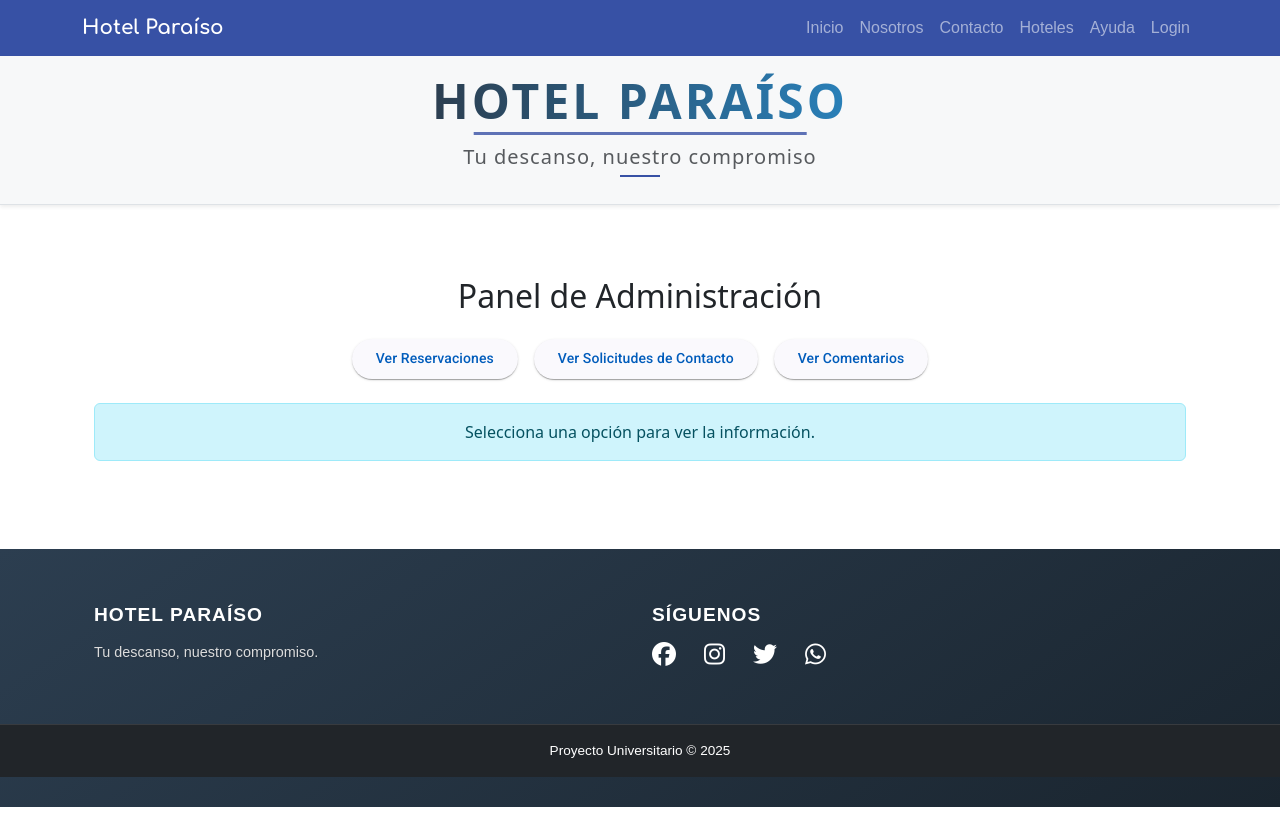
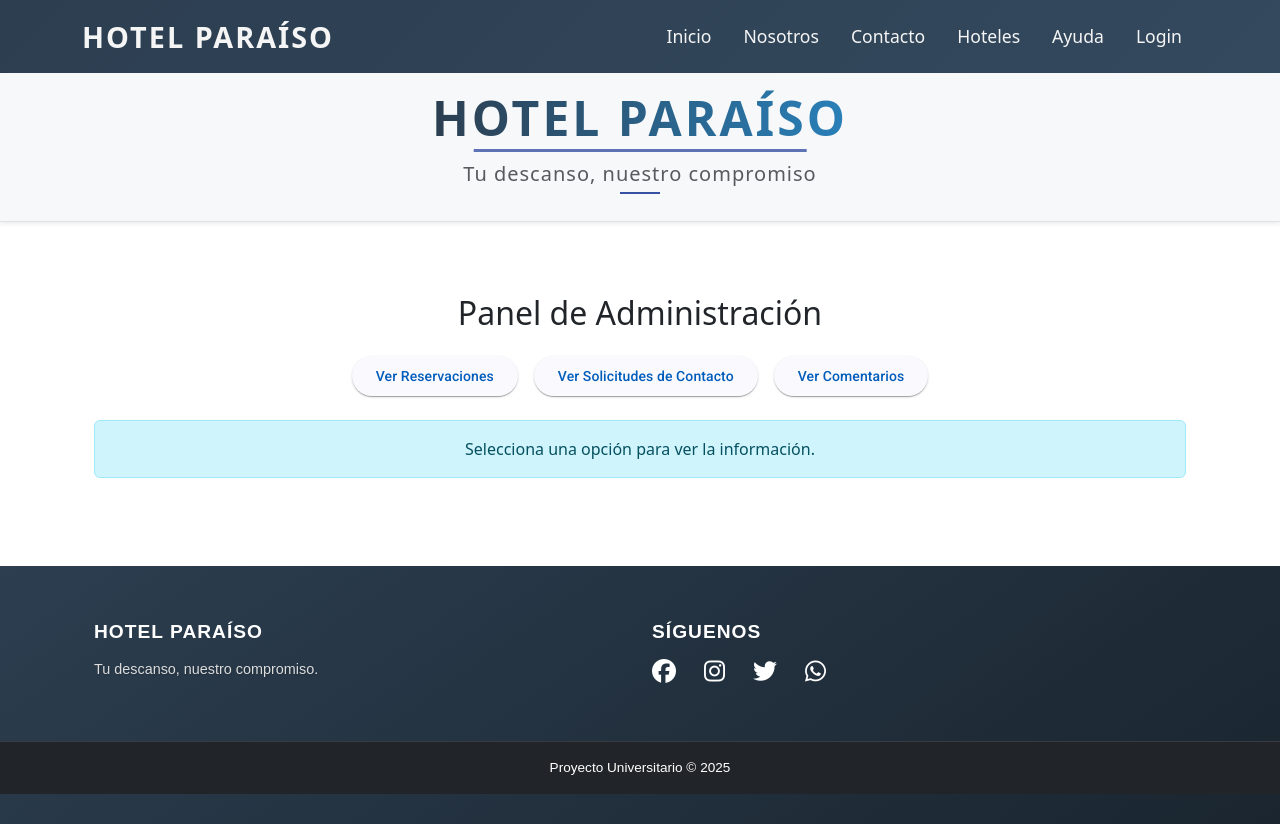
Before and after one commit to estebanesparza9/miniproyecto_2, an Angular app: page /admin in a window 1280 px wide. Built offline with nearby package versions, Linux system fonts and the light colour scheme.

Commit message:
Update navbar.component.css

```diff
--- a/src/app/components/navbar/navbar.component.css
+++ b/src/app/components/navbar/navbar.component.css
@@ -1,13 +1,85 @@
-.navbar-brand{
-    font-family: var(--special);
-    font-weight: 700;
+
+.navbar {
+  background: linear-gradient(135deg, #2c3e50, #34495e);
+  box-shadow: 0 2px 10px rgba(0, 0, 0, 0.2);
+  padding: 10px 0;
+  transition: background-color 0.3s ease, box-shadow 0.3s ease;
+
 }
 
-nav{
-    background-color: var(--azuloscuro);
-    border-color: var(--amarillooscuro);
+.navbar-brand {
+  font-size: 1.8rem;
+  font-weight: 700;
+  letter-spacing: 2px;
+  text-transform: uppercase;
+  color: var(--blanco) ;
+  transition: color 0.3s ease;
 }
 
-.nav-link{
-    font-family: var(--other);
+.navbar-brand:hover {
+  color: var(--amarillooscuro);
 }
+
+.navbar-toggler {
+  border-color:var(--amarillooscuro);
+}
+
+.navbar-toggler-icon {
+  background-color: var(--amarillooscuro);
+}
+
+.navbar-nav .nav-item .nav-link {
+  color: var(--blanco);
+  font-size: 1.1rem;
+  font-weight: 500;
+  padding: 8px 16px;
+  transition: color 0.3s ease, transform 0.3s ease;
+}
+
+.navbar-nav .nav-item .nav-link:hover {
+  color: var(--amarillooscuro) ;
+  transform: translateY(-3px);
+}
+
+.navbar-nav .nav-item .nav-link:active {
+  color: var(--amarillooscuro) ;
+}
+
+.navbar-nav .nav-item.active .nav-link {
+  color: var(--amarillooscuro) ;
+  font-weight: 700;
+}
+
+.navbar-nav .nav-item .nav-link {
+  display: flex;
+  align-items: center;
+}
+
+.navbar-nav .nav-item .nav-link i {
+  margin-right: 8px;
+}
+
+.navbar-collapse {
+  display: flex;
+  justify-content: flex-end;
+}
+
+.navbar-nav.ms-auto {
+  margin-left: auto;
+}
+
+.navbar-text {
+  font-size: 1rem;
+  color: var(--amarillooscuro);
+  font-weight: 600;
+}
+
+.navbar-text:hover {
+  color: #e67e22;
+}
+
+/* Cambiar el color de fondo al hacer scroll */
+.navbar.scrolled {
+  background: linear-gradient(135deg, #1a252f, #2c3e50);
+  box-shadow: 0 4px 15px rgba(0, 0, 0, 0.3);
+}
```
